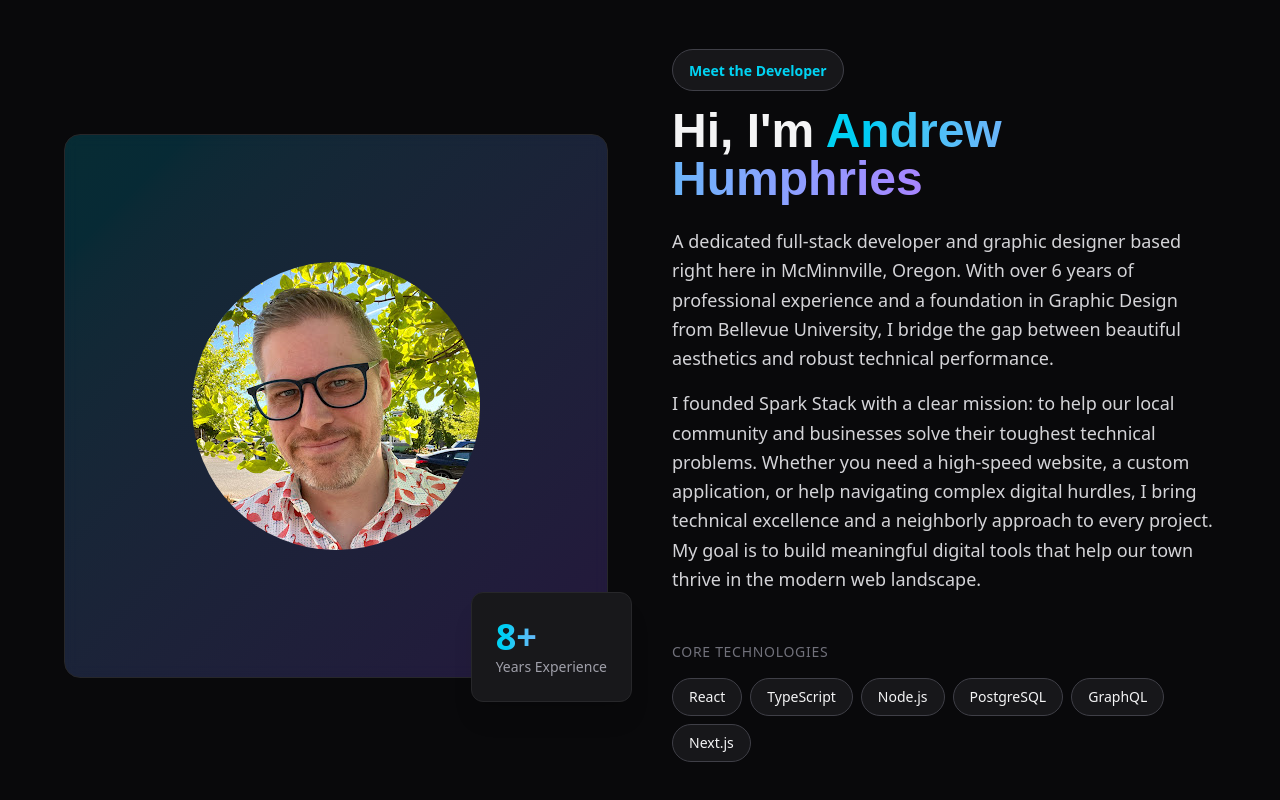
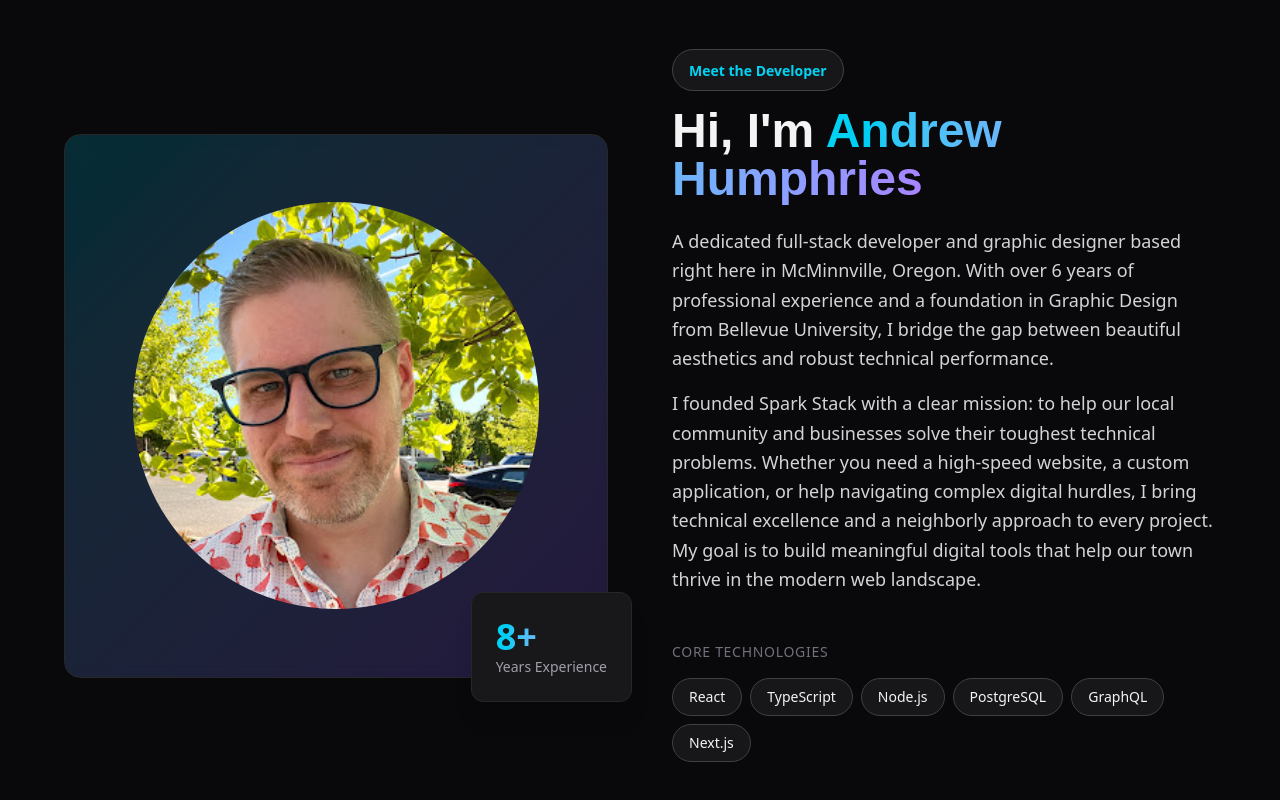
Before and after one commit to ahumphries102/sparkstack, a Next.js app: page / in a window 1280 px wide. Shown: the part 975-1775 px from the top of the page. Built offline with nearby package versions, Linux system fonts and the light colour scheme.

Commit message:
Removed a log and adjusted temporarily some types

```diff
--- a/app/services/page.tsx
+++ b/app/services/page.tsx
@@ -56,8 +56,6 @@ export default function ServicePage() {
         second: "2-digit",
       }),
     }
-
-    console.log("Full Quote Data:", finalQuote)
     const result = await sendQuote(finalQuote)
   }
 
--- a/components/about.tsx
+++ b/components/about.tsx
@@ -9,17 +9,13 @@ export default function about({}) {
           <div className="relative">
             <div
               className="aspect-square rounded-2xl overflow-hidden bg-gradient-to-br from-cyan-500/20 to-violet-500/20
-                                  border border-zinc-800 backdrop-blur-sm"
+                                  border border-zinc-800 backdrop-blur-sm flex items-center justify-center"
             >
-              <div className="w-full h-full flex items-center justify-center">
-                <div className="text-center space-y-4 p-8">
-                  <Image
-                    src={profile_picture}
-                    alt="Profile"
-                    className="w-full h-full object-cover rounded-full"
-                  />
-                </div>
-              </div>
+              <Image
+                src={profile_picture}
+                alt="Profile"
+                className="w-3/4 h-auto aspect-square object-cover rounded-full"
+              />
             </div>
 
             {/* Floating Stats */}
--- a/components/emailServer.tsx
+++ b/components/emailServer.tsx
@@ -1,7 +1,7 @@
 "use server"
 import { AddOn, FinalQuote } from "@/interfaces/services"
 
-export async function sendQuote(formData: FinalQuote) {
+export async function sendQuote(formData: any) {
   const addOns = formData.addOns
     .map((addOn: AddOn) => `<li>${addOn.name + " $" + addOn.price}</li>`)
     .join("")
```
Also changed, not shown: app/data/serviceContext.tsx (+3 -4 lines).
